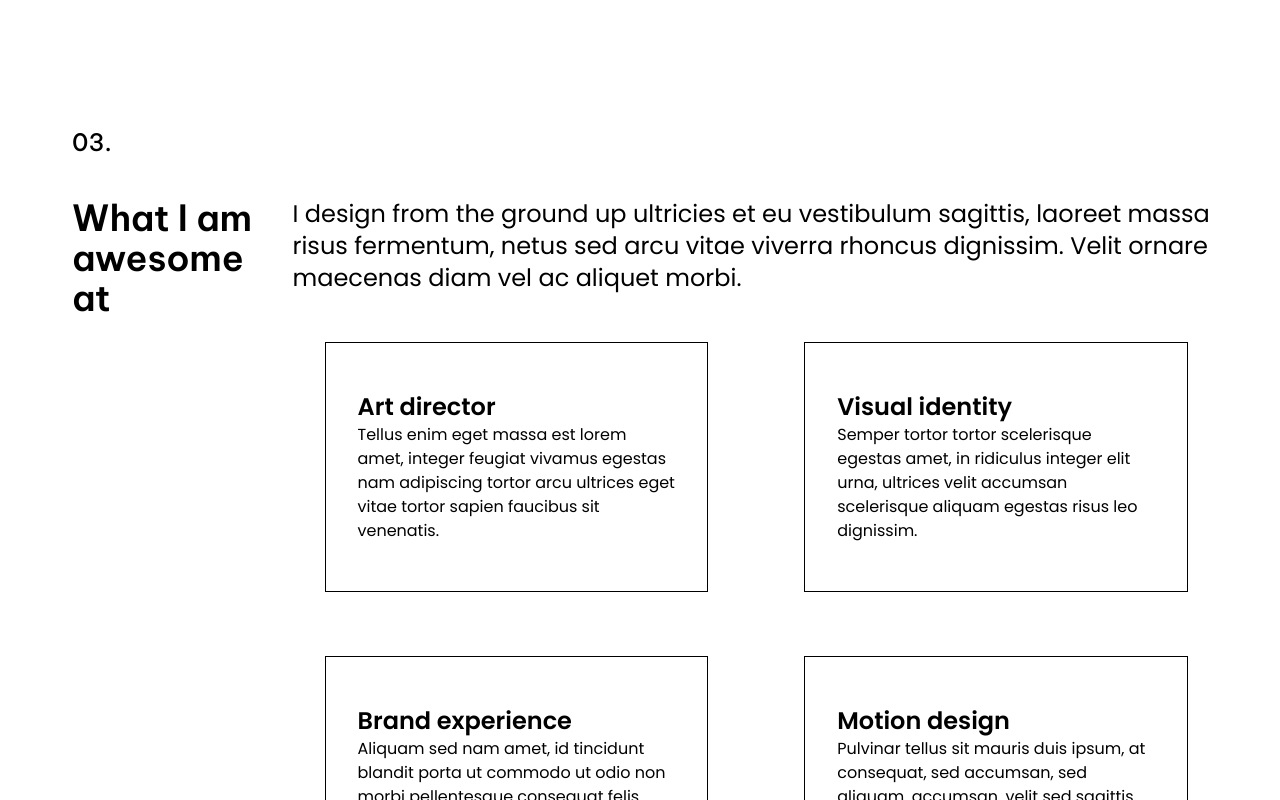
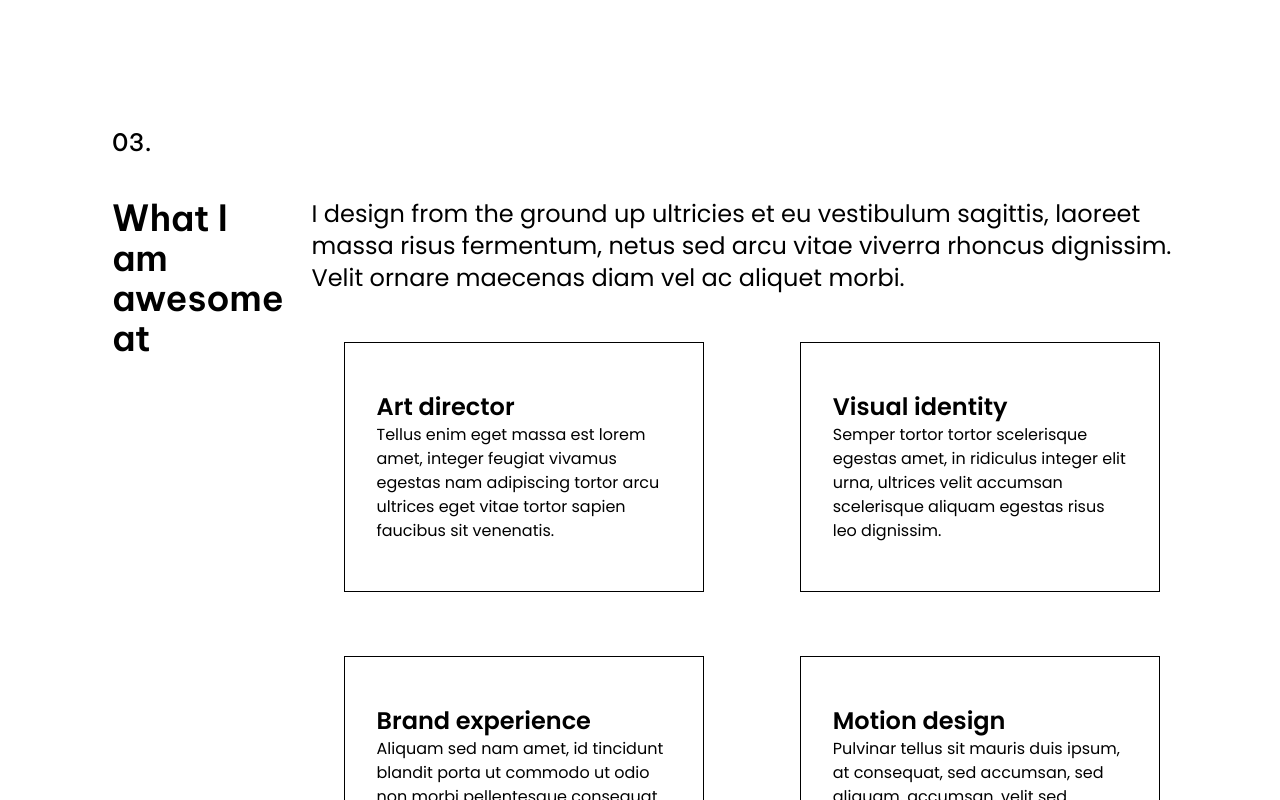
Before and after one commit to husush23/React-port, a React (Vite) app: page / in a window 1280 px wide. Shown: the part 3700-4500 px from the top of the page. Built offline with nearby package versions, Linux system fonts and the light colour scheme; a web font is replaced by a local one.

Commit message:
Qualification component styles updated

```diff
--- a/src/components/Qualification.jsx
+++ b/src/components/Qualification.jsx
@@ -2,7 +2,7 @@ import SkillSecion from "./SkillSecion";
 
 function Qualification() {
   return (
-    <div className="flex flex-col space-x-6 space-y-6 pr-3 md:mx-12 md:mt-48 md:flex md:flex-col">
+    <div className="flex flex-col space-x-6 space-y-6 pr-3 md:mx-12 md:mt-48 md:flex md:flex-col md:px-10">
       <div className="px-6">
         <h3 className="w-[100%] font-beVietnamPro text-2xl font-medium">03.</h3>
       </div>
```
